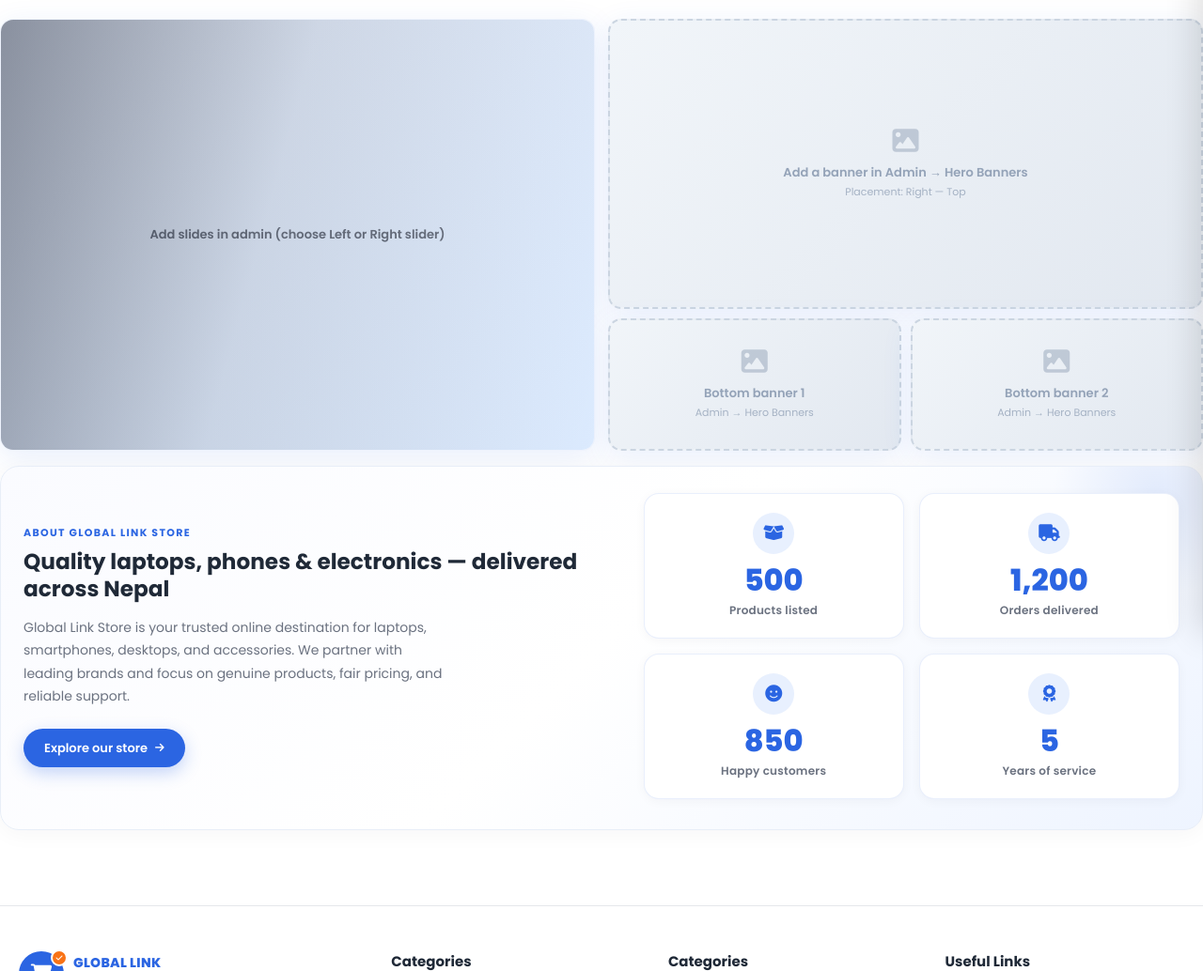
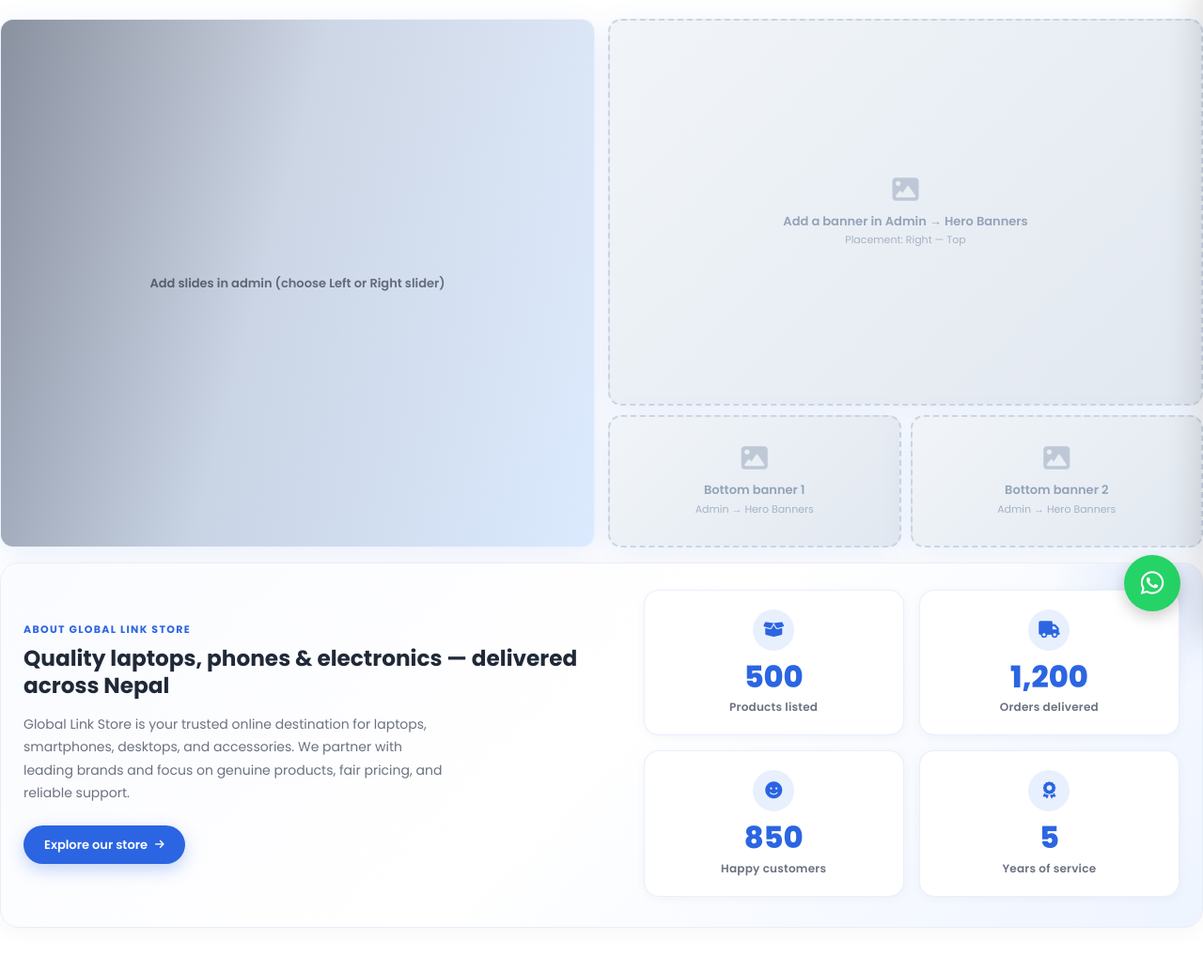
Before and after one commit to sarojoffl/global-link-store, a Django app: page / in a window 1280 px wide. Shown: the part 125-1159 px from the top of the page at 94% size. Run offline with Django 4.2, Linux system fonts and the light colour scheme; the visitor is signed in with stand-in values (Sample User, id 1); data comes from the database, SQL or seed files in the repository; data that the repository does not hold is empty; parts of the project's set-up code (start-up, migrations or seed data) failed here and were passed over.

Commit message:
fix: styles and templates

```diff
--- a/core/context_processors.py
+++ b/core/context_processors.py
@@ -1,5 +1,8 @@
 from products.models import Brand, Category
 from shop.context import shop_context
+
+WHATSAPP_NUMBER = "9779851402916"
+WHATSAPP_DISPLAY_NUMBER = "+977-9851402916"
 
 
 def store_defaults(request):
@@ -15,5 +18,7 @@ def store_defaults(request):
     return {
         "categories": categories,
         "nav_categories": nav_categories,
+        "whatsapp_number": WHATSAPP_NUMBER,
+        "whatsapp_display_number": WHATSAPP_DISPLAY_NUMBER,
         **ctx,
     }
--- a/core/static/css/base.css
+++ b/core/static/css/base.css
@@ -1082,7 +1082,7 @@ body.mobile-nav-open {
 /* ───────── BACK TO TOP ───────── */
 .back-to-top {
   position: fixed;
-  bottom: 24px; right: 24px;
+  bottom: 96px; right: 24px;
   width: 44px; height: 44px;
   background: var(--color-white);
   border: 1px solid var(--color-border);
@@ -1554,3 +1554,33 @@ body.mobile-nav-open {
   font-size: 13px;
   color: var(--color-text-muted);
 }
+
+.wa-float-btn {
+  position: fixed;
+  bottom: 24px;
+  right: 24px;
+  z-index: 1000;
+  width: 60px;
+  height: 60px;
+  border-radius: 50%;
+  background: #25D366;
+  color: #fff;
+  font-size: 28px;
+  display: flex;
+  align-items: center;
+  justify-content: center;
+  box-shadow: 0 6px 16px rgba(0, 0, 0, 0.2);
+  transition: transform 0.2s ease;
+}
+
+.wa-float-btn:hover {
+  transform: scale(1.06);
+  color: #fff;
+}
+
+@media (max-width: 480px) {
+  .wa-float-btn {
+    bottom: 16px;
+    right: 16px;
+  }
+}
--- a/core/static/css/home.css
+++ b/core/static/css/home.css
@@ -67,7 +67,7 @@ body.page-home .home-top-zone {
 
 /* Left big slider — fills full height of the dual grid row */
 .hero-dual > .hero-slider {
-  height: clamp(280px, 36vw, 460px);
+  height: clamp(350px, 44vw, 580px);
 }
 
 /* ── Right panel: stacked top-large + two-small-bottom ── */
@@ -75,7 +75,7 @@ body.page-home .home-top-zone {
   display: flex;
   flex-direction: column;
   gap: 10px;
-  height: clamp(280px, 36vw, 460px); /* matches left slider exactly */
+  height: clamp(350px, 44vw, 580px); /* matches left slider exactly */
 }
 
 /* Top large slot — targeted via parent so extra_class isn't needed */
@@ -95,7 +95,7 @@ body.page-home .home-top-zone {
 
 /* Small slide cards — targeted via parent container */
 .hero-right-bottom .hero-slider {
-  height: clamp(120px, 11vw, 155px) !important;
+  height: clamp(150px, 14vw, 200px) !important;
   flex-shrink: 0;
 }
 
@@ -107,7 +107,7 @@ body.page-home .home-top-zone {
   overflow: hidden;
   box-shadow: 0 8px 32px rgba(43, 101, 226, 0.1);
   border: 1px solid rgba(43, 101, 226, 0.08);
-  height: clamp(200px, 28vw, 360px); /* default fallback; overridden by variants above */
+  height: clamp(260px, 34vw, 460px); /* default fallback; overridden by variants above */
   user-select: none;
 }
 
--- a/core/templates/core/base.html
+++ b/core/templates/core/base.html
@@ -374,6 +374,16 @@
     <i class="fas fa-chevron-up" aria-hidden="true"></i>
   </button>
 
+  <a
+    href="https://wa.me/{{ whatsapp_number }}"
+    target="_blank"
+    rel="noopener"
+    class="wa-float-btn"
+    aria-label="Chat with us on WhatsApp"
+  >
+    <i class="fab fa-whatsapp" aria-hidden="true"></i>
+  </a>
+
   <script src="{% static 'js/base.js' %}" defer></script>
   <script src="{% static 'js/shop.js' %}" defer></script>
   <script src="{% static 'js/compare.js' %}" defer></script>
--- a/core/templates/core/index.html
+++ b/core/templates/core/index.html
@@ -1,14 +1,30 @@
 {% extends 'core/base.html' %}
 {% load static %}
 
-{% block title %}Home – Global Link Store{% endblock %}
+{% block title %}Online Shopping in Nepal | Electronics, Gadgets & Best Deals{% endblock %}
+
 {% block body_class %} class="page-home{% if home_settings.top_zone_background %} page-home--hero{% endif %}"{% endblock %}
 
 {% block extra_css %}
+
+  <meta name="description" content="Shop online in Nepal for electronics, gadgets, and daily deals. Best prices, fast delivery, and trusted online shopping experience.">
+  <meta name="keywords" content="online shopping Nepal, electronics Nepal, gadgets Nepal, buy electronics online, Nepal ecommerce store, best deals Nepal">
+  <meta name="robots" content="index, follow">
+
+  <meta property="og:title" content="Online Shopping in Nepal | Electronics & Gadgets Deals">
+  <meta property="og:description" content="Buy electronics, gadgets, and daily essentials online in Nepal with best prices and fast delivery.">
+  <meta property="og:type" content="website">
+  <meta property="og:url" content="https://globallinkstore.com/">
+
+  <link rel="canonical" href="https://globallinkstore.com/">
+
   <link rel="stylesheet" href="{% static 'css/home.css' %}">
 {% endblock %}
 
 {% block content %}
+
+<h1 class="sr-only">Online Shopping in Nepal for Electronics, Gadgets & Best Deals</h1>
+
 <div class="home-page">
 
   <div class="home-top-zone{% if home_settings.top_zone_background %} home-top-zone--has-bg{% endif %}"
```
